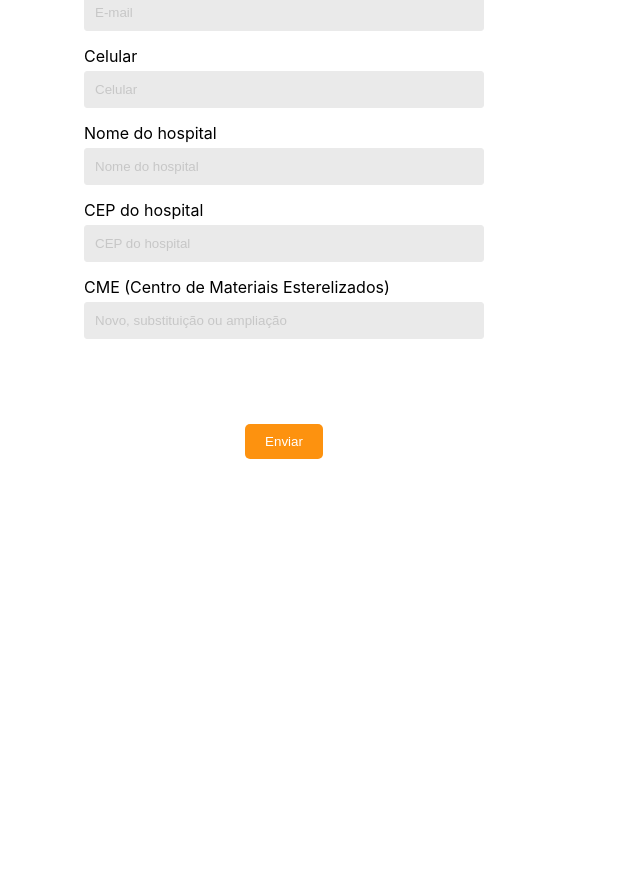
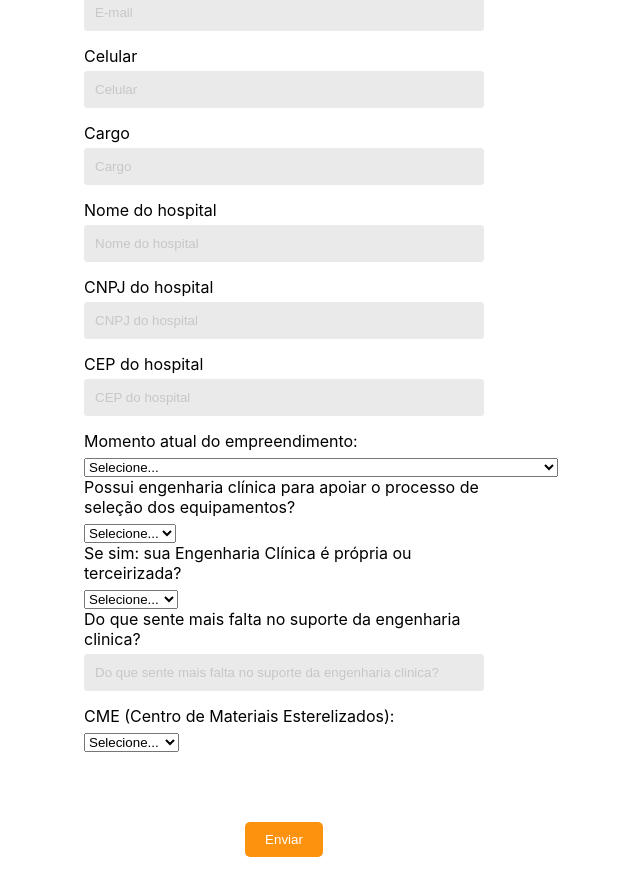
Before and after one commit to dsato39/calculadora-equipacare, a React (Create React App) app in the folder calculadora-equipacare-grupo4/: page / in a window 1280 px wide. Shown: the part 2560-3456 px from the top of the page, without its empty margins (356-996 px from the left). Before the commit the page ends 3119 px from the top, so only its background shows below. Built offline with nearby package versions, Linux system fonts and the light colour scheme.

Commit message:
adicionando campos no lead form

```diff
--- a/calculadora-equipacare-grupo4/package.json
+++ b/calculadora-equipacare-grupo4/package.json
@@ -8,7 +8,7 @@
     "@testing-library/user-event": "^13.5.0",
     "react": "^18.3.1",
     "react-dom": "^18.3.1",
-    "react-router-dom": "^6.4.1",
+    "react-router-dom": "^6.24.0",
     "react-scripts": "5.0.1",
     "react-table": "^7.8.0",
     "styled-components": "^6.1.11",
--- a/calculadora-equipacare-grupo4/src/components/FormularioLead/LeadForm.js
+++ b/calculadora-equipacare-grupo4/src/components/FormularioLead/LeadForm.js
@@ -1,4 +1,4 @@
-import { Link } from "react-router-dom";
+import { useNavigate } from "react-router-dom";
 import style from "./LeadForm.module.css";
 import React, { useState } from "react";
 
@@ -7,12 +7,19 @@ const LeadForm = ({ onSubmit }) => {
     nome: "",
     email: "",
     celular: "",
+    cargo_contato: "",
     hospital: "",
+    cnpj_hospital: "",
     cep_hospital: "",
+    status_empreend: "",
+    eng_clinica: "",
+    status_eng_clinica: "",
+    suporte_eng_clinica: "",
     cme: "",
   });
 
   const [mensagem, setMensagem] = useState("");
+  const navigate = useNavigate();
 
   const handleChange = (e) => {
     const { name, value } = e.target;
@@ -25,23 +32,44 @@ const LeadForm = ({ onSubmit }) => {
   const handleSubmit = (event) => {
     event.preventDefault();
 
+    if (
+      !campos.nome ||
+      !campos.email ||
+      !campos.celular ||
+      !campos.cargo_contato ||
+      !campos.hospital ||
+      !campos.cnpj_hospital ||
+      !campos.cep_hospital ||
+      !campos.status_empreend ||
+      !campos.eng_clinica ||
+      !campos.cme
+    ) {
+      setMensagem("Por favor, preencha todos os campos obrigatórios.");
+      return;
+    }
+
     if (typeof onSubmit === "function") {
       onSubmit(campos);
       setCampos({
         nome: "",
         email: "",
         celular: "",
+        cargo_contato: "",
         hospital: "",
+        cnpj_hospital: "",
         cep_hospital: "",
+        status_empreend: "",
+        eng_clinica: "",
+        status_eng_clinica: "",
+        suporte_eng_clinica: "",
         cme: "",
       });
       setMensagem("Formulário enviado com sucesso!");
+      navigate("/formdimensoes");
     } else {
-      console.error("onSubmit não é uma função válida");
+      console.log(typeof onSubmit);
     }
   };
-
-  // const status_cme = ["Novo", "Substituição", "Ampliação"];
 
   return (
     <div className={style.UserFormGeral}>
@@ -64,7 +92,7 @@ const LeadForm = ({ onSubmit }) => {
           <input
             name="email"
             placeholder="E-mail"
-            type="text"
+            type="email"
             value={campos.email}
             onChange={handleChange}
             required
@@ -76,8 +104,20 @@ const LeadForm = ({ onSubmit }) => {
           <input
             name="celular"
             placeholder="Celular"
+            type="tel"
+            value={campos.celular}
+            onChange={handleChange}
+            required
+          />
+        </div>
+
+        <div className={style.UserForm}>
+          <label>Cargo</label>
+          <input
+            name="cargo_contato"
+            placeholder="Cargo"
             type="text"
-            value={campos.celular}
+            value={campos.cargo_contato}
             onChange={handleChange}
             required
           />
@@ -96,6 +136,18 @@ const LeadForm = ({ onSubmit }) => {
         </div>
 
         <div className={style.UserForm}>
+          <label>CNPJ do hospital</label>
+          <input
+            name="cnpj_hospital"
+            placeholder="CNPJ do hospital"
+            type="text"
+            value={campos.cnpj_hospital}
+            onChange={handleChange}
+            required
+          />
+        </div>
+
+        <div className={style.UserForm}>
           <label>CEP do hospital</label>
           <input
             name="cep_hospital"
@@ -108,21 +160,99 @@ const LeadForm = ({ onSubmit }) => {
         </div>
 
         <div className={style.UserForm}>
-          <label>CME (Centro de Materiais Esterelizados)</label>
+          <label htmlFor="dropdown">Momento atual do empreendimento:</label>
+          <select
+            name="status_empreend"
+            id="dropdown"
+            value={campos.status_empreend}
+            onChange={handleChange}
+            required>
+            <option value="">Selecione...</option>
+            <option value="Elaboração de projetos">
+              Elaboração de projetos
+            </option>
+            <option value="Visita técnica para avaliação diagnóstica">
+              Visita técnica para avaliação diagnóstica
+            </option>
+            <option value="Dimensionamento e especificação técnica dos equipamentos para aquisição">
+              Dimensionamento e especificação técnica dos equipamentos para
+              aquisição
+            </option>
+            <option value="Análise técnica financeira comparativa dos equipamentos">
+              Análise técnica financeira comparativa dos equipamentos
+            </option>
+            <option value="Comissionamento das instalações">
+              Comissionamento das instalações
+            </option>
+            <option value="Outro momento">Outro momento</option>
+          </select>
+        </div>
+
+        <div className={style.UserForm}>
+          <label htmlFor="dropdown">
+            Possui engenharia clínica para apoiar o processo de seleção dos
+            equipamentos?
+          </label>
+          <select
+            name="eng_clinica"
+            id="dropdown"
+            value={campos.eng_clinica}
+            onChange={handleChange}
+            required>
+            <option value="">Selecione...</option>
+            <option value="Sim">Sim</option>
+            <option value="Não">Não</option>
+          </select>
+        </div>
+
+        <div className={style.UserForm}>
+          <label htmlFor="dropdown">
+            Se sim: sua Engenharia Clínica é própria ou terceirizada?
+          </label>
+          <select
+            name="status_eng_clinica"
+            id="dropdown"
+            value={campos.status_eng_clinica}
+            onChange={handleChange}>
+            <option value="">Selecione...</option>
+            <option value="Própria">Própria</option>
+            <option value="Terceirizada">Terceirizada</option>
+          </select>
+        </div>
+
+        <div className={style.UserForm}>
+          <label>
+            Do que sente mais falta no suporte da engenharia clinica?
+          </label>
           <input
+            name="suporte_eng_clinica"
+            placeholder="Do que sente mais falta no suporte da engenharia clinica?"
+            type="text"
+            value={campos.suporte_eng_clinica}
+            onChange={handleChange}
+          />
+        </div>
+
+        <div className={style.UserForm}>
+          <label htmlFor="dropdown">
+            CME (Centro de Materiais Esterelizados):
+          </label>
+          <select
             name="cme"
-            placeholder="Novo, substituição ou ampliação"
-            type="text"
+            id="dropdown"
             value={campos.cme}
             onChange={handleChange}
-            required
-          />
+            required>
+            <option value="">Selecione...</option>
+            <option value="Novo">Novo</option>
+            <option value="Substituição">Substituição</option>
+            <option value="Ampliação">Ampliação</option>
+          </select>
         </div>
-        <Link to="/formdimensoes" style={{ textDecoration: "none" }}>
-          <button id="buttonFrom" type="submit" className={style.buttonForm}>
-            Enviar
-          </button>
-        </Link>
+
+        <button id="buttonForm" type="submit" className={style.buttonForm}>
+          Enviar
+        </button>
       </form>
     </div>
   );
--- a/calculadora-equipacare-grupo4/src/components/FormularioLead/LeadForm.module.css
+++ b/calculadora-equipacare-grupo4/src/components/FormularioLead/LeadForm.module.css
@@ -8,7 +8,7 @@
   margin-bottom: 5px;
 }
 
-.UserForm input[type="text"] {
+.UserForm input {
   width: 100%;
   padding: 10px;
   margin-bottom: 15px;
--- a/calculadora-equipacare-grupo4/src/pages/FormularioLead.js
+++ b/calculadora-equipacare-grupo4/src/pages/FormularioLead.js
@@ -5,13 +5,16 @@ import Calculadora from "../components/Calculadora/calculadora";
 import Beneficio from "../components/Beneficio/beneficio";
 
 function FormularioLead() {
+  const handleSubmit = (data) => {
+    console.log("Dados do formulário submetidos:", data);
+  };
   return (
     <div>
       <Navbar />
       <Banner />
       <Calculadora />
       <Beneficio />
-      <LeadForm />
+      <LeadForm onSubmit={handleSubmit} />
     </div>
   );
 }
```
Also changed, not shown: 1 other file (tests, documents, lock files or other folders).
